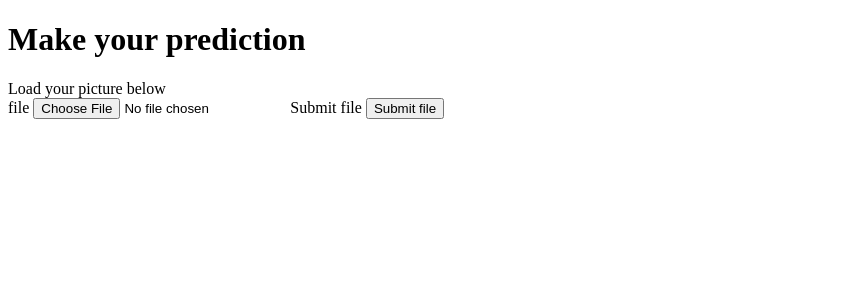
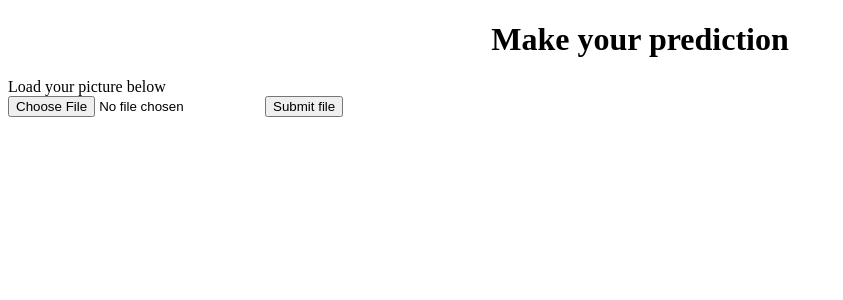
Before and after one commit to subut0n/FruitDetection, a Flask app: page /upload in a window 1280 px wide. Shown: the part 66-366 px from the top of the page, without its empty margins (0-843 px from the left). Run offline with Flask 2, Linux system fonts and the light colour scheme; some libraries are stand-ins or nearby versions.

Commit message:
model ok

```diff
--- a/App/A_iFruits/forms.py
+++ b/App/A_iFruits/forms.py
@@ -1,5 +1,5 @@
 
-from flask_wtf.file import FileField, FileAllowed
+from flask_wtf.file import FileField
 from flask_wtf import FlaskForm
 from wtforms import SubmitField
 
--- a/App/A_iFruits/routes.py
+++ b/App/A_iFruits/routes.py
@@ -26,7 +26,6 @@ def form_upload():
     if form.validate_on_submit():
 
         if form.file.data :
-
 
             print(form.file.data)
             photo = form.file.data
@@ -85,6 +84,8 @@ def video_feed():
 def predict_live():
     video = cv2.VideoCapture(0)
 
+
+
     # execution_path = os.getcwd()
     # detector = VideoObjectDetection()
     # detector.setModelTypeAsRetinaNet()
@@ -98,4 +99,5 @@ def predict_live():
     #                                 , frames_per_second=29, log_progress=True, minimum_percentage_probability=40)
 
     # print(video_path)
+    flash('Suceess', category='success')
     return render_template("live.html", video=video)
--- a/App/A_iFruits/static/css/home.css
+++ b/App/A_iFruits/static/css/home.css
@@ -1,24 +1,6 @@
-.img-predict {
-    display: flex;
-    flex-direction: column;
-    margin: 5px;
-    padding: 5px;
-    width: 50%;
-    height: 50%;
-    border: 2px solid grey;
-}
-
-.img-upload {
-    margin: 5px;
-    padding: 5px;
-    width: 50%;
-    height: 50%;
-    border: 1px solid grey;
-    min-width: 300px;
-    max-width: 750px;
-
-    min-height: 250px;
-    max-height: 420px;
+h1 {
+    text-align:center;
+    margin-bottom: 20px;
 }
 
 .colorBlue{
@@ -51,3 +33,26 @@ nav li:hover a{
     flex-direction: row;
     margin: 10px;
 }
+
+.img-predict {
+    display: flex;
+    flex-direction: column;
+    margin: 5px;
+    padding: 5px;
+    width: 50%;
+    height: 50%;
+    border: 2px solid grey;
+}
+
+.img-upload {
+    margin: 5px;
+    padding: 5px;
+    width: 50%;
+    height: 50%;
+    border: 1px solid grey;
+    min-width: 300px;
+    max-width: 750px;
+
+    min-height: 250px;
+    max-height: 420px;
+}
--- a/App/A_iFruits/templates/form_upload.html
+++ b/App/A_iFruits/templates/form_upload.html
@@ -13,41 +13,33 @@
 
 
 
-
+    <div>
         <label for="file"> Load your picture below </label>
-        <br>
 
         <form method="POST" enctype=multipart/form-data>
             {{ form.hidden_tag() }}
-            {{form.file.label() }}
+
             {{form.file }}
 
-
-            {{form.submit.label() }}
             {{form.submit }}
 
         </form>
-
-    {% if form.file.data %}
-    <div class="rowFlex">
-
-            <img class="img-upload" src="{{url_for('static', filename='/images/dest/predict_upload.jpg')}}" />
-
-            <p>
-                Details of predictions : <br><br>
-                {% for text in description %}
-
-                    {{text}} <br>
-
-                {% endfor %}
-            </p>
-
-
-
     </div>
-    {% endif %}
 
 
 
 
+    {% if form.file.data %}
+    <div class="rowFlex">
+            <img class="img-upload" src="{{url_for('static', filename='/images/dest/predict_upload.jpg')}}" />
+            <p>
+                Details of predictions : <br><br>
+                {% for text in description %}
+                    {{text}}
+                    <br>
+                {% endfor %}
+            </p>
+    </div>
+    {% endif %}
+
 {% endblock %}
--- a/App/requirements.txt
+++ b/App/requirements.txt
@@ -6,6 +6,7 @@ scipy==1.4.1
 h5py==2.10.0
 matplotlib==3.3.2
 keras-resnet==0.2.0
+protobuf==3.20
 flask
 opencv-python
 imageai
```
Also changed, not shown: 1 other file.
